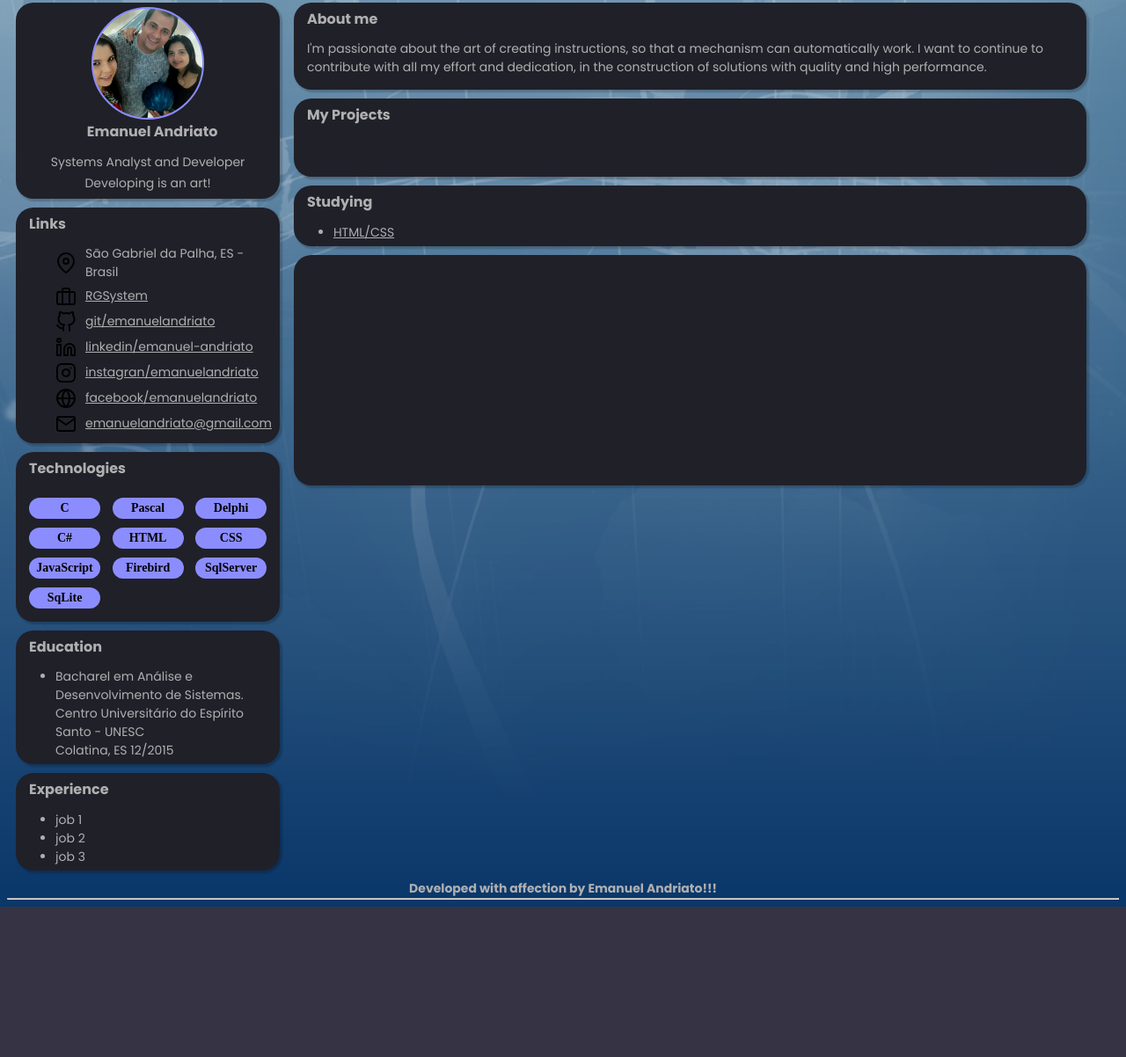
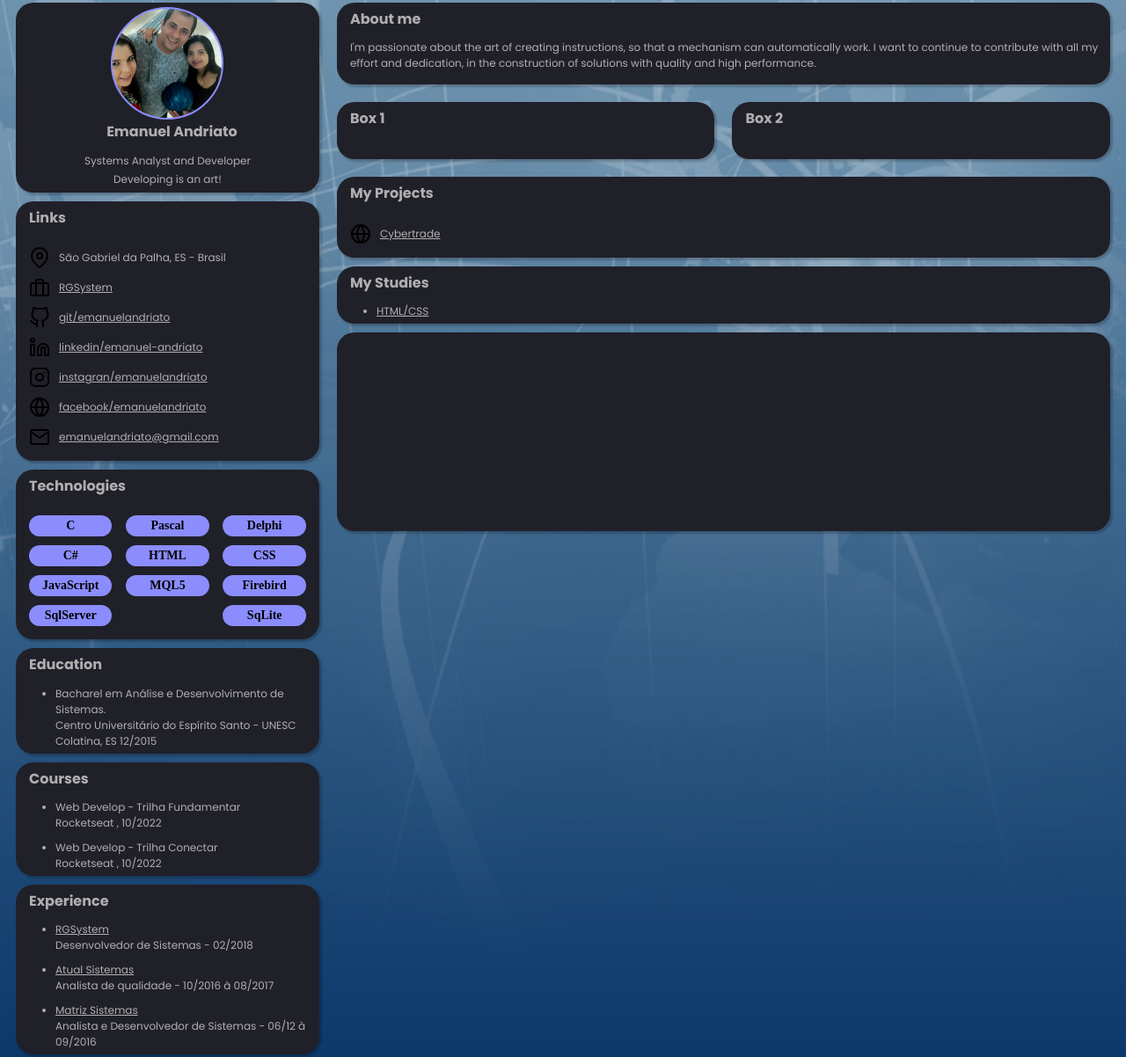
Before and after one commit to emanuelandriato/portfolio, a plain HTML site: page index.html in a window 1280 px wide. Shown: the part 15-1217 px from the top of the page at 88% size. Before the commit the page ends 1046 px from the top, so only its background shows below. Drawn offline with Linux system fonts and the light colour scheme.

Commit message:
add courses and jobs

```diff
--- a/assets/css/fonts.css
+++ b/assets/css/fonts.css
@@ -4,7 +4,7 @@ body{
     /*font-family: 'Roboto', sans-serif;*/
     font-size: small;
     font-style: normal;
-    font-size: 14px;
+    font-size: 12px;
 }
 a {
     color: inherited;
@@ -41,7 +41,6 @@ h1,h2,h3,p {
     margin: 0 0 10px 10px;
 }
 
-
 ol, ul, blockquote {
     margin: 0 0 0 0px;
 }
--- a/assets/css/style.css
+++ b/assets/css/style.css
@@ -79,10 +79,19 @@ body{
     text-align: center;
 }
 
+.force-size{
+    width: 100%;
+}
+
 .margin-10{
     margin: 10px;
 }
 
+ul{
+    display: flex;
+    flex-direction: column;
+    gap: 10px;
+}
 
 
 /* ---------- forms ---------- */
@@ -93,7 +102,6 @@ body{
     min-height: 35px;
     margin:10px;
     padding: 5px;
-    width: 95%;
     display: flex;
 }
 
@@ -121,7 +129,6 @@ body{
     font-weight: 700;
     font-size: 14px;
     line-height: 16px;
-
 }
 
 .mypicture{
@@ -133,6 +140,9 @@ body{
 
 
 @media (max-width: 767px){
+    .box{
+        width: 95%;
+    }
     .main-container{
         display: flex;
         flex-direction: column;
--- a/assets/js/script.js
+++ b/assets/js/script.js
@@ -8,7 +8,7 @@ class Pessoa {
 
 const tecnologias = [
     'C','Pascal','Delphi','C#','HTML','CSS','JavaScript',
-    'Firebird','SqlServer','SqLite'
+    'MQL5','Firebird','SqlServer','SqLite'
 ]
 
 const prepareHead = [
--- a/index.html
+++ b/index.html
@@ -25,37 +25,36 @@
             <!--links-->
             <div class="box column">
                 <h2>Links</h2>
-                <ul class="container column gap-5">
-                    <li class="container align-center gap">
+                <div class="container column margin-10 gap">
+                    <item class="container align-center gap">
                         <img src="assets/img/map-pin.svg" alt="location">São Gabriel da Palha, ES - Brasil
-                    </li>
-                    <li class="container align-center gap">
+                    </item>
+                    <item class="container align-center gap">
                         <img src="assets/img/briefcase.svg" alt="work">
                         <a href="http://www.rgsystem.com.br/" target="_blank">RGSystem</a>
-                    </li>
-                    <li class="container align-center gap">
+                    </item>
+                    <item class="container align-center gap">
                         <img src="assets/img/github.svg" alt="git">
                         <a href="https://github.com/emanuelandriato/" target="_blank">git/emanuelandriato</a>
-                    </li>
-                    <li class="container align-center gap">
+                    </item>
+                    <item class="container align-center gap">
                         <img src="assets/img/linkedin.svg" alt="linkedin">
                         <a href="https://www.linkedin.com/in/emanuel-andriato-4062b4a7/" target="_blank">linkedin/emanuel-andriato</a>
-                    </li>
-                    <li class="container align-center gap">
+                    </item>
+                    <item class="container align-center gap">
                         <img src="assets/img/instagram.svg" alt="instagran">
                         <a href="https://www.instagram.com/emanuelandriato/" target="_blank">instagran/emanuelandriato</a>
-                    </li>
-                    <li class="container align-center gap">
+                    </item>
+                    <item class="container align-center gap">
                         <img src="assets/img/globe.svg" alt="globe">
                         <a href="https://www.facebook.com/EmanuelAndriato" target="_blank">facebook/emanuelandriato</a>
-                    </li>
-                    <li class="container align-center gap">
+                    </item>
+                    <item class="container align-center gap">
                         <img src="assets/img/mail.svg" alt="mail">
                         <a href="mailto:emanuelandriato@gmail.com">emanuelandriato@gmail.com</a>
-                    </li>
-                    <li class="container align-center gap">
-                    </li>
-                </ul>
+                    </item>
+
+                </div>
             </div>
 
             <!--technologies-->
@@ -78,18 +77,36 @@
                     </ul>
             </div>
 
+            <!--courses-->
+            <div class="box column">
+                <h2>Courses</h2>
+                    <ul>
+                        <li>
+                            Web Develop - Trilha Fundamentar
+                            <br>Rocketseat , 10/2022
+                        </li>
+                        <li>
+                            Web Develop - Trilha Conectar
+                            <br>Rocketseat , 10/2022
+                        </li>
+                    </ul>
+            </div>
+
             <!--experience-->
             <div class="box column">
                 <h2>Experience</h2>
-                    <ul class="container column">
+                    <ul>
                         <li>
-                            job 1
+                            <a href="https://www.rgsystem.com.br/" target="_blank" alt="RGSystem">RGSystem</a>
+                            <br>Desenvolvedor de Sistemas - 02/2018
                         </li>
                         <li>
-                            job 2
+                            <a href="https://www.atualsistemas.net/" target="_blank" alt="AtualSistemas">Atual Sistemas</a>
+                            <br>Analista de qualidade - 10/2016 à 08/2017
                         </li>
                         <li>
-                            job 3
+                            <a href="https://www.gestormatriz.com.br/" target="_blank" alt="MatrizSistemas">Matriz Sistemas</a>
+                            <br>Analista e Desenvolvedor de Sistemas - 06/12 à 09/2016
                         </li>
                     </ul>
             </div>
@@ -105,18 +122,36 @@
                 </p>
             </div>
 
-            <!--left - right-->
+            <div class="container">
+                <div class="box column force-size">
+                    <h2>Box 1</h2>
+                    <br>
+                </div>
+                <div class="box force-size">
+                    <h2>Box 2</h2>
+                    <br>
+                </div>
+            </div>
+
+
+            <!--My Projects-->
             <div class="box column">
                 <h2>My Projects</h2>
-                <br><br>
+                <div class="container column margin-10 gap">
+                    <item class="container align-center gap">
+                        <img src="assets/img/globe.svg" alt="cybertrade">
+                        <a href="http://cybertrade.com.br/index.html" target="_blank" alt="cybertrade">Cybertrade</a>
+                    </item>
+                </div>
             </div>
 
             <div class="box column">
-                <h2>Studying</h2>
+                <h2>My Studies</h2>
                 <ul>
                     <li>
                         <a href="src/studies/studies.html" target="_blank">HTML/CSS</a>
                     </li>
+
                 </ul>
             </div>
 
```
Also changed, not shown: src/studies/svg.html (+17 -0 lines), fix.html (added), 1 other file.
